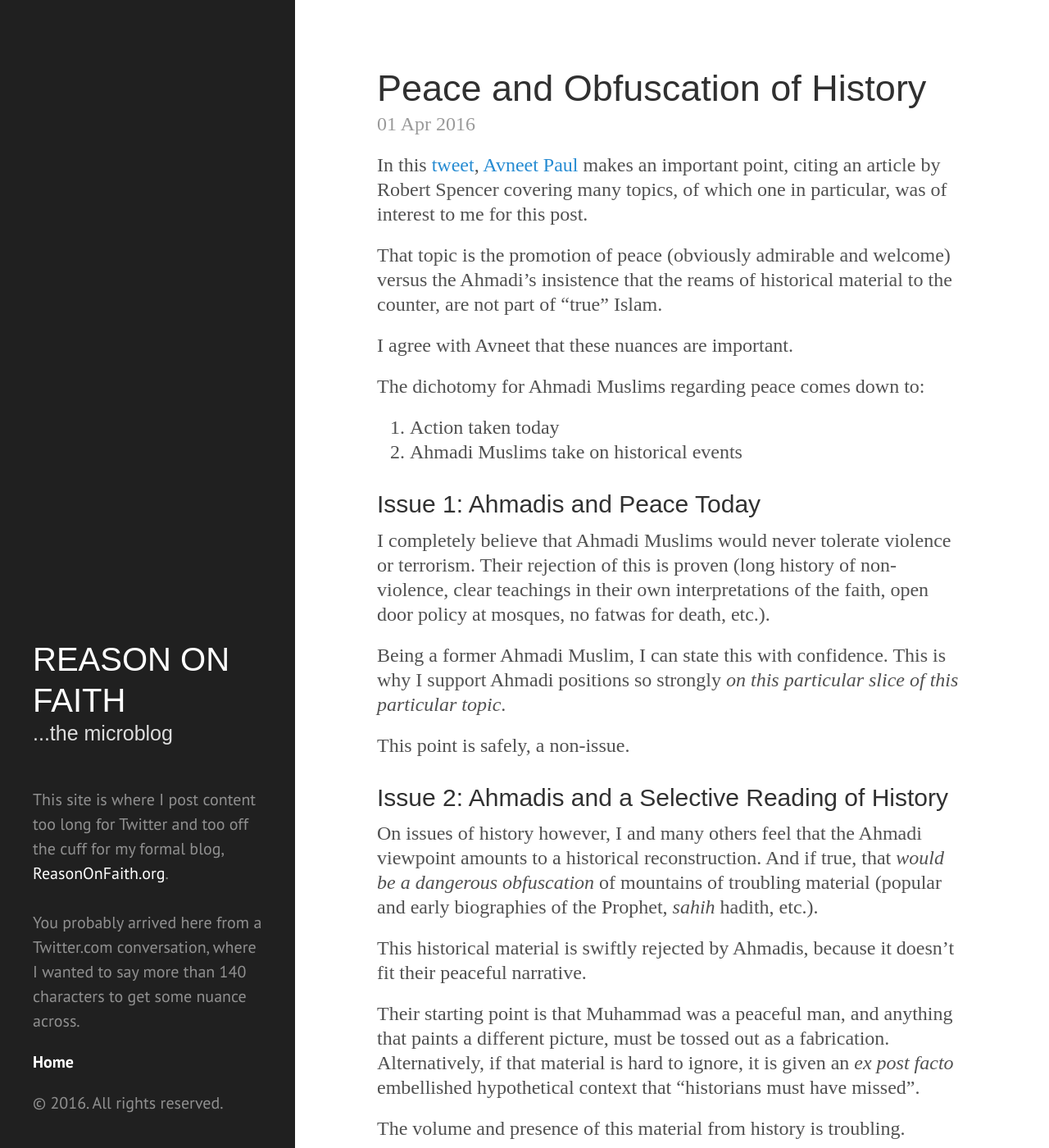
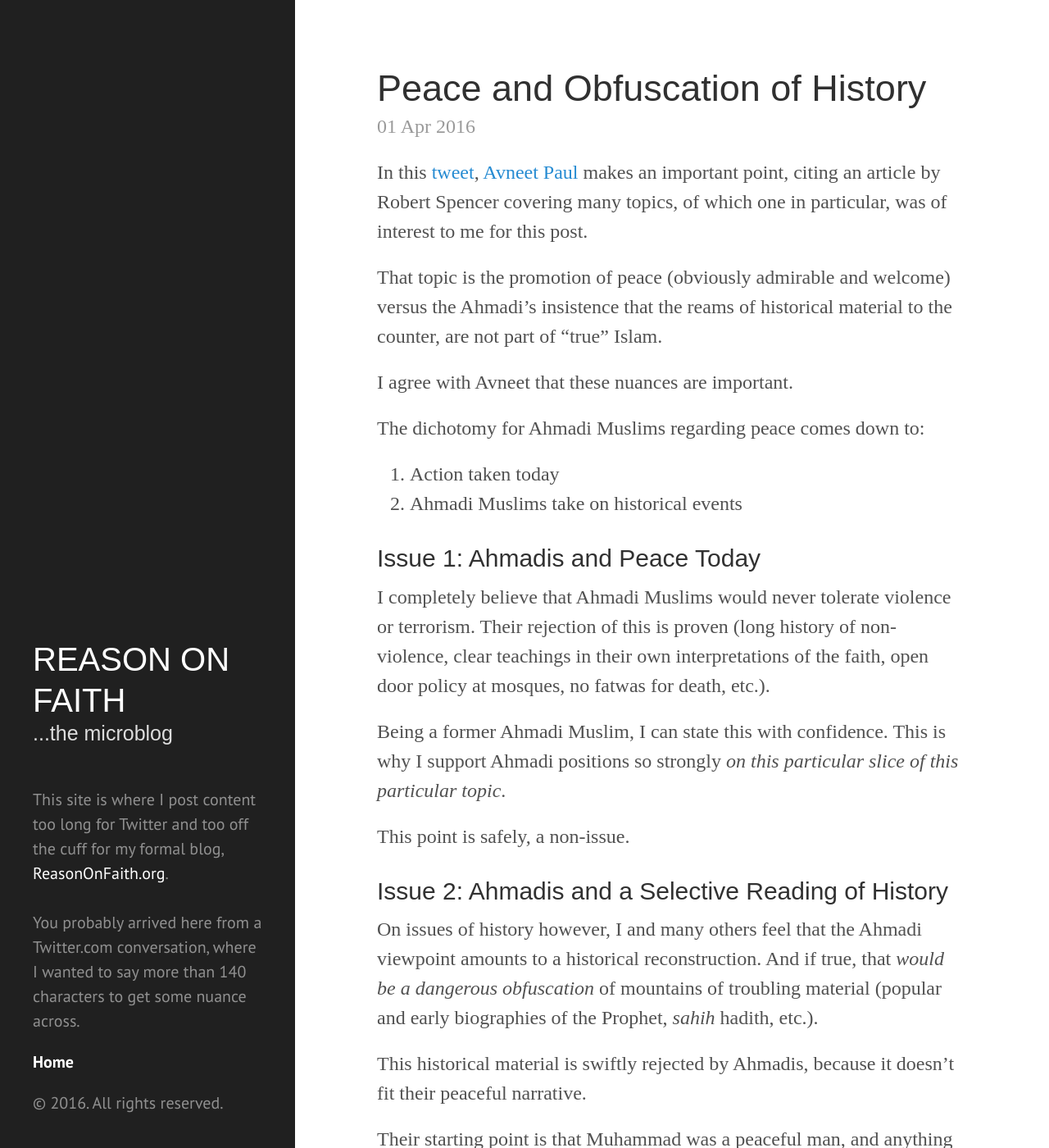
Before and after one commit to ReasonOnFaith/ReasonOnFaith.github.io, a Jekyll site: the page built from index.html, in a window 1280 px wide and 1400 px high. Shown: the whole window at 82% size. Built offline with Jekyll 4.4.1, drawn with Linux system fonts in a browser that asks for light colours; the list of posts is cut into pages by our own code.

Commit message:
no message

```diff
--- a/public/css/poole.css
+++ b/public/css/poole.css
@@ -114,7 +114,7 @@ h4, h5, h6 {
 body div.post {
 	font-size: 1.20em;
 	font-family:"freight-text-pro",serif;
-	line-height: 1.25em;
+	line-height:150%;
 }
 
 p {
```
